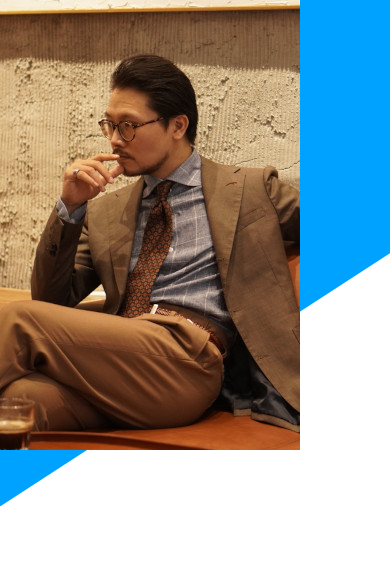
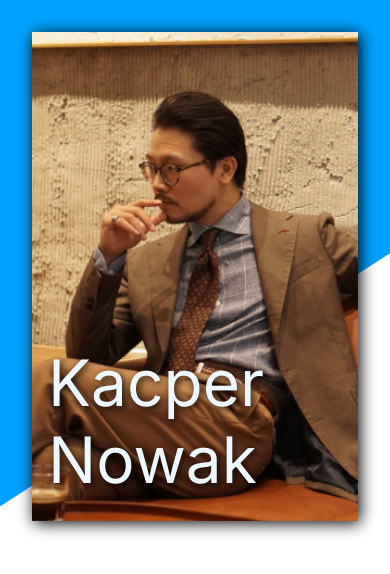
Before and after one commit to kapi104/odin-personal-portfolio, a website built with webpack: page dist/index.html in a window 390 px wide. Built offline with Linux system fonts and the light colour scheme.

Commit message:
created and styled mobile header profile photo

```diff
--- a/src/style.css
+++ b/src/style.css
@@ -1,3 +1,9 @@
+@import url('https://fonts.googleapis.com/css2?family=Inter:wght@200;400;700&display=swap');
+
+:root {
+  font-family: 'Inter', sans-serif;
+}
+
 body {
   margin: 0;
 }
@@ -11,10 +17,38 @@ body {
   left: 0;
   right: 0;
   z-index: 0;
-  /* display: none; */
 }
 
 .page-container {
   position: relative;
   z-index: 1;
 }
+
+@media (max-width: 480px) {
+  header {
+    display: flex;
+    flex-direction: column;
+    align-items: center;
+  }
+
+  header picture {
+    width: 100%;
+    position: relative;
+  }
+
+  header img {
+    width: calc(100% - 4rem);
+    margin: 2rem;
+    box-shadow: 2px 2px 15px rgb(0, 0, 0);
+  }
+
+  header span {
+    position: absolute;
+    bottom: 3.7rem;
+    left: 3rem;
+    z-index: 2;
+    color: aliceblue;
+    font-size: 4rem;
+    text-shadow: 2px 2px 8px rgb(0, 0, 0);
+  }
+}
```
Also changed, not shown: dist/index.html, dist/main.js.
